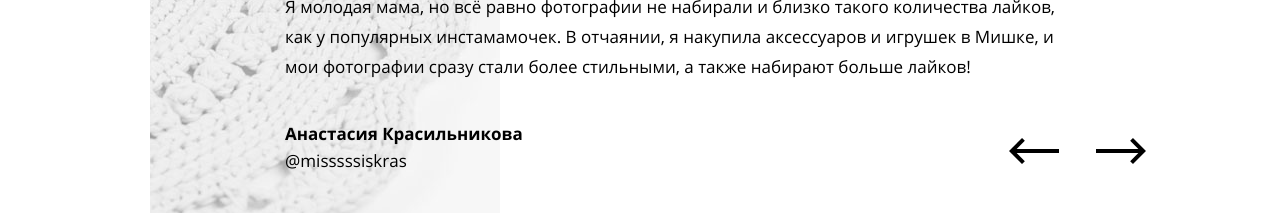
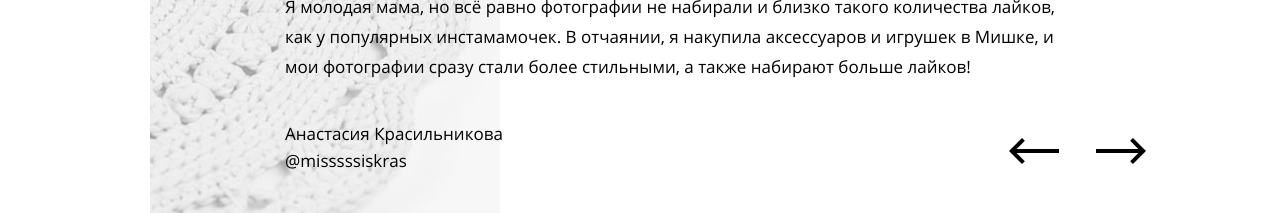
Before and after one commit to sashaturkina/203101-mishka, a website: page index.html in a window 1280 px wide. Shown: the part 2480-2693 px from the top of the page. Drawn offline with nearby package versions, Linux system fonts and the light colour scheme; files that its build step writes are made by us from their sources; files whose address does not match are found by name.

Commit message:
исправление логов

```diff
--- a/index.html
+++ b/index.html
@@ -132,7 +132,7 @@
             лайков!
           </p>
           <cite class="reviews__author">
-    			  <b class="reviews__author-name">Анастасия Красильникова</b>
+    			  <span class="reviews__author-name">Анастасия Красильникова</span>
     			  <span class="reviews__author-tag">@misssssiskras</span>
   			  </cite>
         </blockquote>
@@ -141,7 +141,7 @@
             лайков!
           </p>
           <cite class="reviews__author">
-    			  <b class="reviews__author-name">Анастасия Красильникова</b>
+    			  <span class="reviews__author-name">Анастасия Красильникова</span>
     			  <span class="reviews__author-tag">@misssssiskras</span>
 			    </cite>
         </blockquote>
@@ -149,7 +149,7 @@
           <p class="reviews__text">Я молодая мама, но всё равно фотографии не набирали и близко такого количества лайков, как у популярных инстамамочек. В отчаянии, я накупила аксессуаров и игрушек в Мишке, и мои фотографии сразу стали более стильными, также набирают больше лайков!
           </p>
           <cite class="reviews__author">
-    			  <b class="reviews__author-name">Анастасия Красильникова</b>
+    			  <span class="reviews__author-name">Анастасия Красильникова</span>
     			  <span class="reviews__author-tag">@misssssiskras</span>
 			    </cite>
         </blockquote>
```
